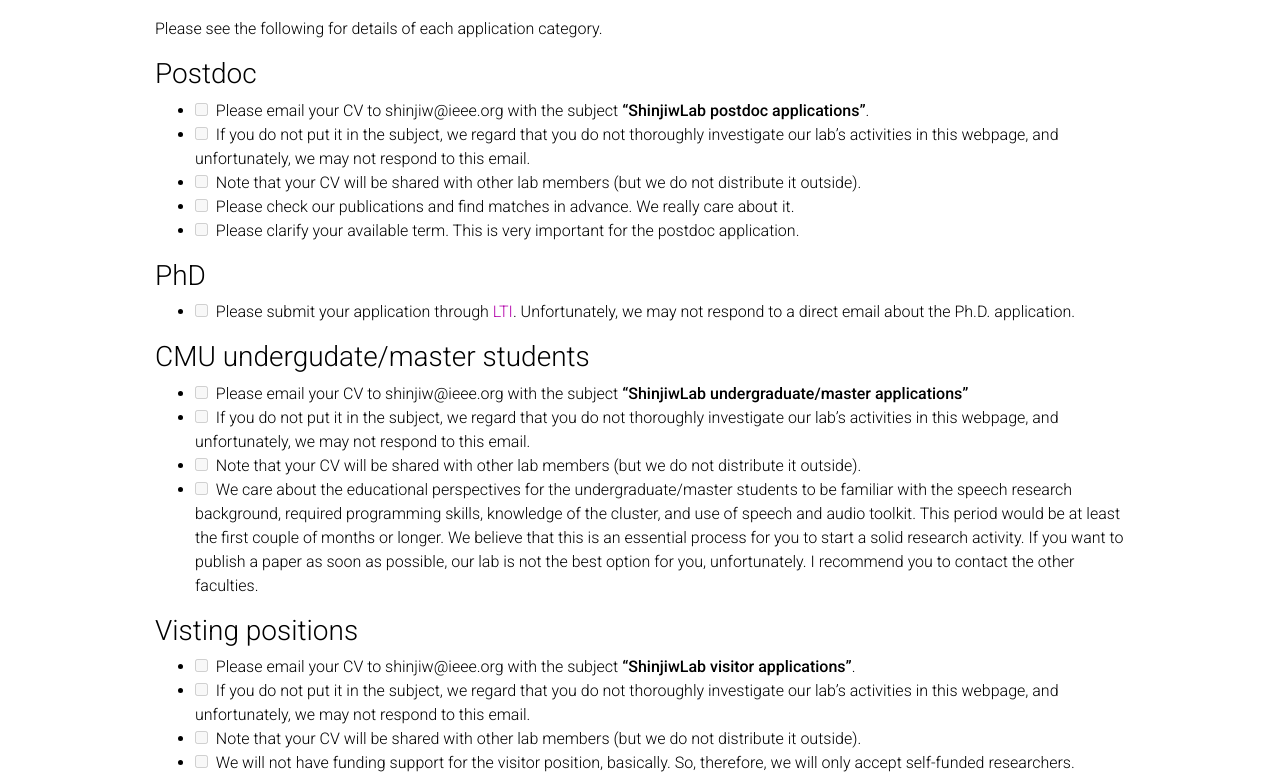
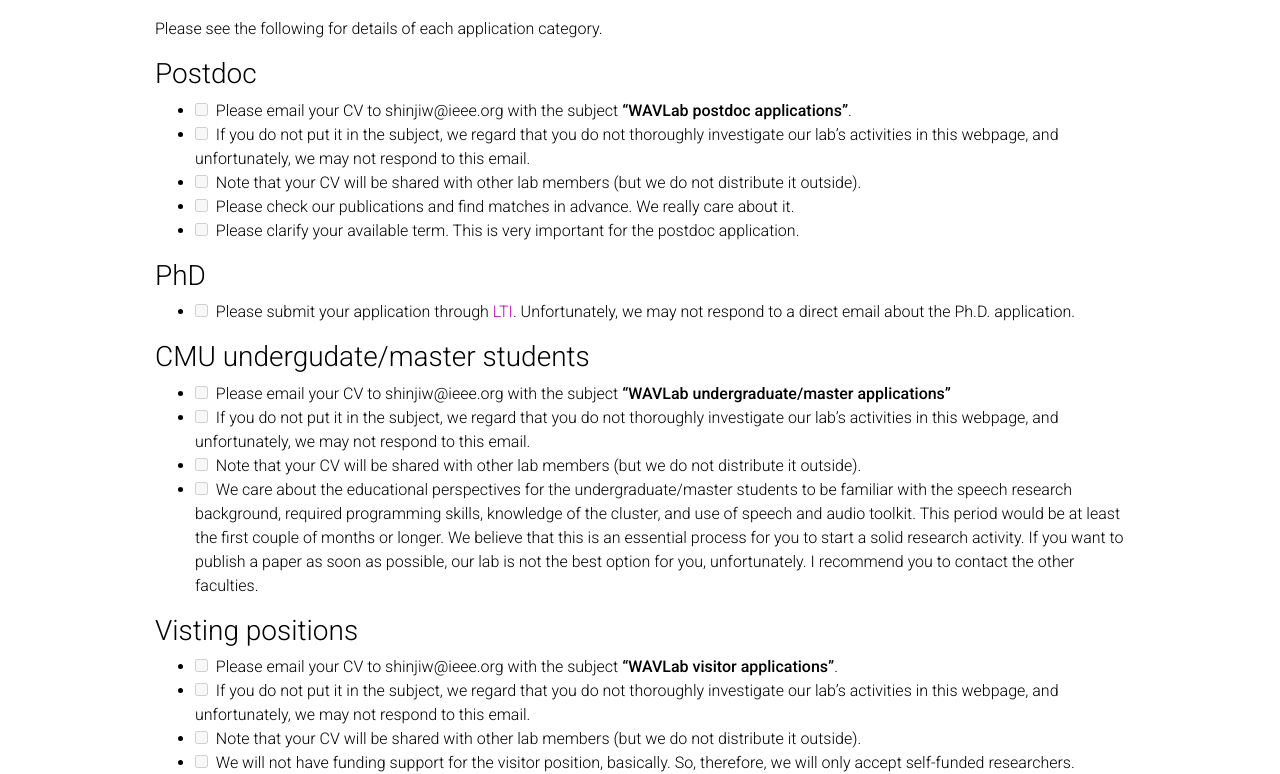
Before and after one commit to shinjiwlab/shinjiwlab.github.io, a Jekyll site: the page built from _pages/positions.md, in a window 1280 px wide and 1400 px high. Shown: the part 487-1261 px from the top of the window. Built offline with Jekyll 4.4.1, drawn with Linux system fonts in a browser that asks for light colours; nearby versions of some CDN libraries; a style sheet for code colours, icons or effects is not loaded.

Commit message:
Update positions.md

```diff
--- a/_pages/positions.md
+++ b/_pages/positions.md
@@ -24,7 +24,7 @@
 
 ### Postdoc
 
-- [ ] &nbsp; Please email your CV to shinjiw@ieee.org with the subject **"ShinjiwLab postdoc applications"**.
+- [ ] &nbsp; Please email your CV to shinjiw@ieee.org with the subject **"WAVLab postdoc applications"**.
 - [ ] &nbsp; If you do not put it in the subject, we regard that you do not thoroughly investigate our lab's activities in this webpage, and unfortunately, we may not respond to this email.
 - [ ] &nbsp; Note that your CV will be shared with other lab members (but we do not distribute it outside).
 - [ ] &nbsp; Please check our publications and find matches in advance. We really care about it.
@@ -36,14 +36,14 @@
 
 ### CMU undergudate/master students
 
-- [ ] &nbsp; Please email your CV to shinjiw@ieee.org with the subject **"ShinjiwLab undergraduate/master applications"**
+- [ ] &nbsp; Please email your CV to shinjiw@ieee.org with the subject **"WAVLab undergraduate/master applications"**
 - [ ] &nbsp; If you do not put it in the subject, we regard that you do not thoroughly investigate our lab's activities in this webpage, and unfortunately, we may not respond to this email.
 - [ ] &nbsp; Note that your CV will be shared with other lab members (but we do not distribute it outside).
 - [ ] &nbsp; We care about the educational perspectives for the undergraduate/master students to be familiar with the speech research background, required programming skills, knowledge of the cluster, and use of speech and audio toolkit. This period would be at least the first couple of months or longer. We believe that this is an essential process for you to start a solid research activity. If you want to publish a paper as soon as possible, our lab is not the best option for you, unfortunately. I recommend you to contact the other faculties.
 
 ### Visting positions
 
-- [ ] &nbsp; Please email your CV to shinjiw@ieee.org with the subject **"ShinjiwLab visitor applications"**.
+- [ ] &nbsp; Please email your CV to shinjiw@ieee.org with the subject **"WAVLab visitor applications"**.
 - [ ] &nbsp; If you do not put it in the subject, we regard that you do not thoroughly investigate our lab's activities in this webpage, and unfortunately, we may not respond to this email.
 - [ ] &nbsp; Note that your CV will be shared with other lab members (but we do not distribute it outside).
 - [ ] &nbsp; We will not have funding support for the visitor position, basically. So, therefore, we will only accept self-funded researchers.
```
